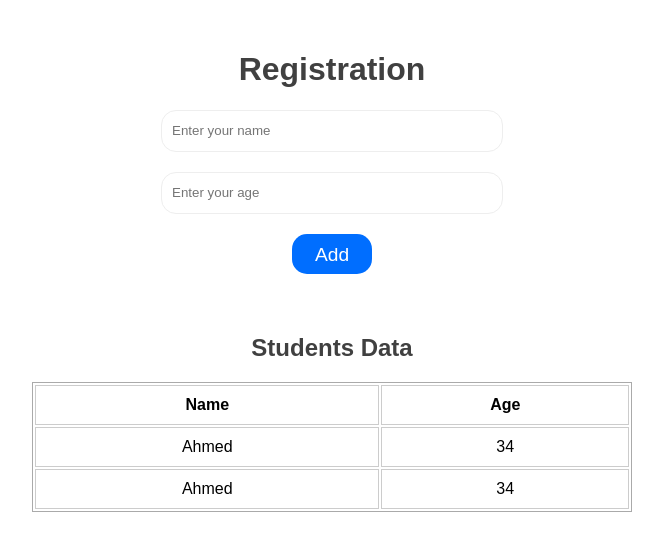
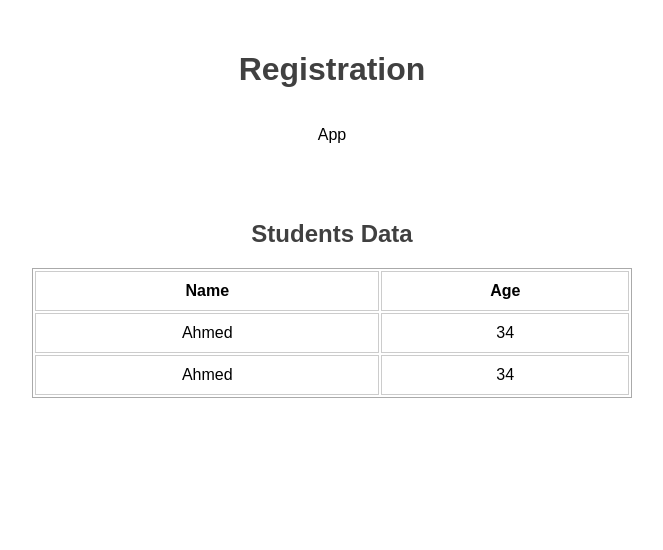
Before and after one commit to eslamsobhy/first-ng-project, an Angular app: page / in a window 1280 px wide. Shown: the top 550 px of the page, without its empty margins (308-971 px from the left). Built offline with nearby package versions, Linux system fonts and the light colour scheme.

Commit message:
reviewed passing data from parent to child

```diff
--- a/src/app/app component/app.component.html
+++ b/src/app/app component/app.component.html
@@ -3,6 +3,6 @@
 <!-- <app-input-binding></app-input-binding> -->
 <!-- <app-slider></app-slider> -->
 <div class="container">
-  <app-registration></app-registration>
+  <app-registration [name]="parentName"></app-registration>
   <app-students></app-students>
 </div>
--- a/src/app/app component/app.component.ts
+++ b/src/app/app component/app.component.ts
@@ -3,8 +3,9 @@ import { Component } from '@angular/core';
 @Component({
   selector: 'app-root',
   templateUrl: './app.component.html',
-  styleUrls: ['./app.component.css']
+  styleUrls: ['./app.component.css'],
 })
 export class AppComponent {
   title = 'first-ng-project';
+  parentName = 'App';
 }
--- a/src/app/registration component/registration/registration.component.html
+++ b/src/app/registration component/registration/registration.component.html
@@ -1,6 +1,8 @@
 <h1>Registration</h1>
 <section class="form">
-  <input type="text" placeholder="Enter your name" />
-  <input type="text" placeholder="Enter your age" />
-  <input type="button" value="Add" />
+  <!-- <input type="text" placeholder="Enter your name" [ngModel]="name" />
+  <input type="text" placeholder="Enter your age" [ngModel]="age" />
+  <input type="button" value="Add" (click)="add()" /> -->
+
+  <p>{{ name }}</p>
 </section>
```
Also changed, not shown: src/app/registration component/registration/registration.component.ts (+9 -2 lines).
